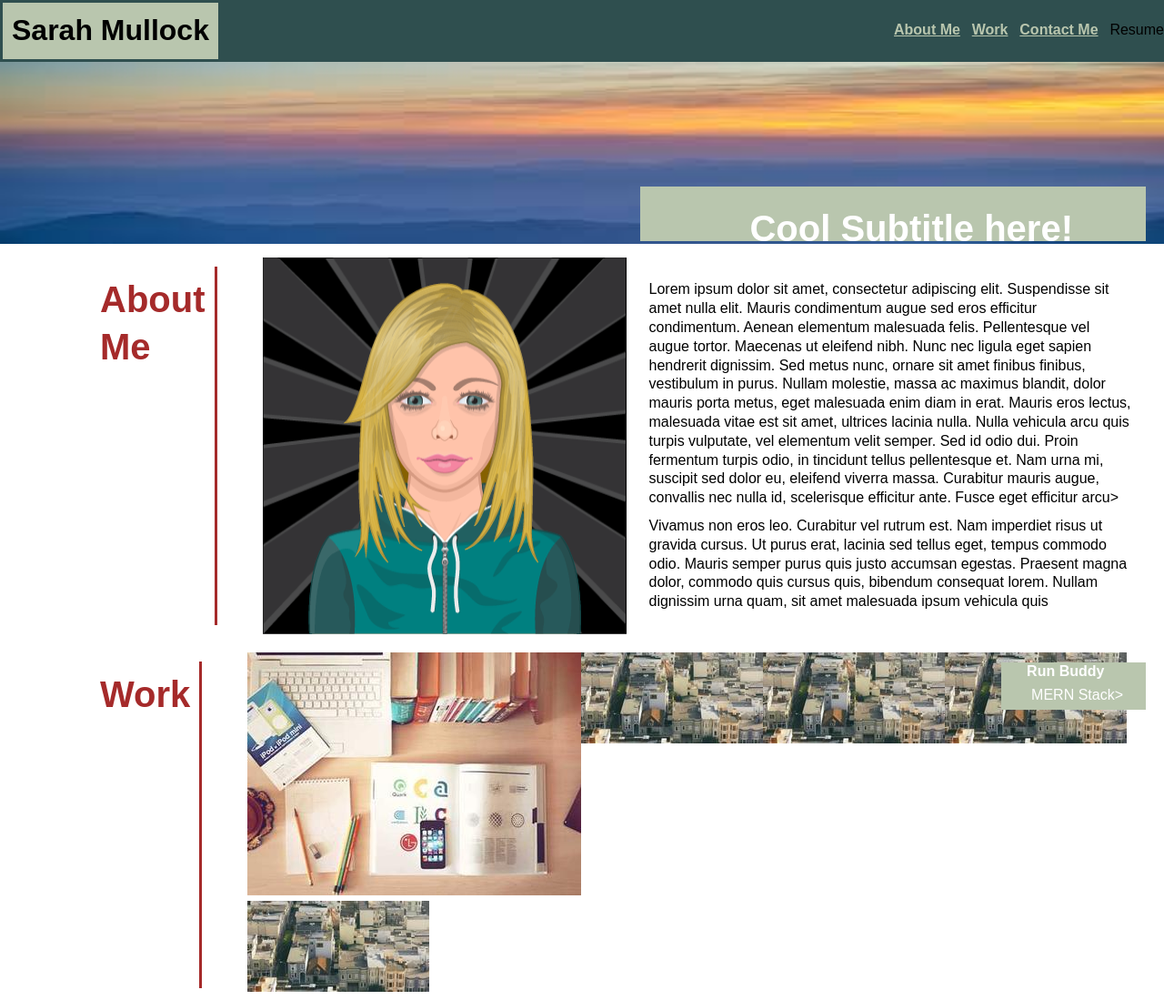
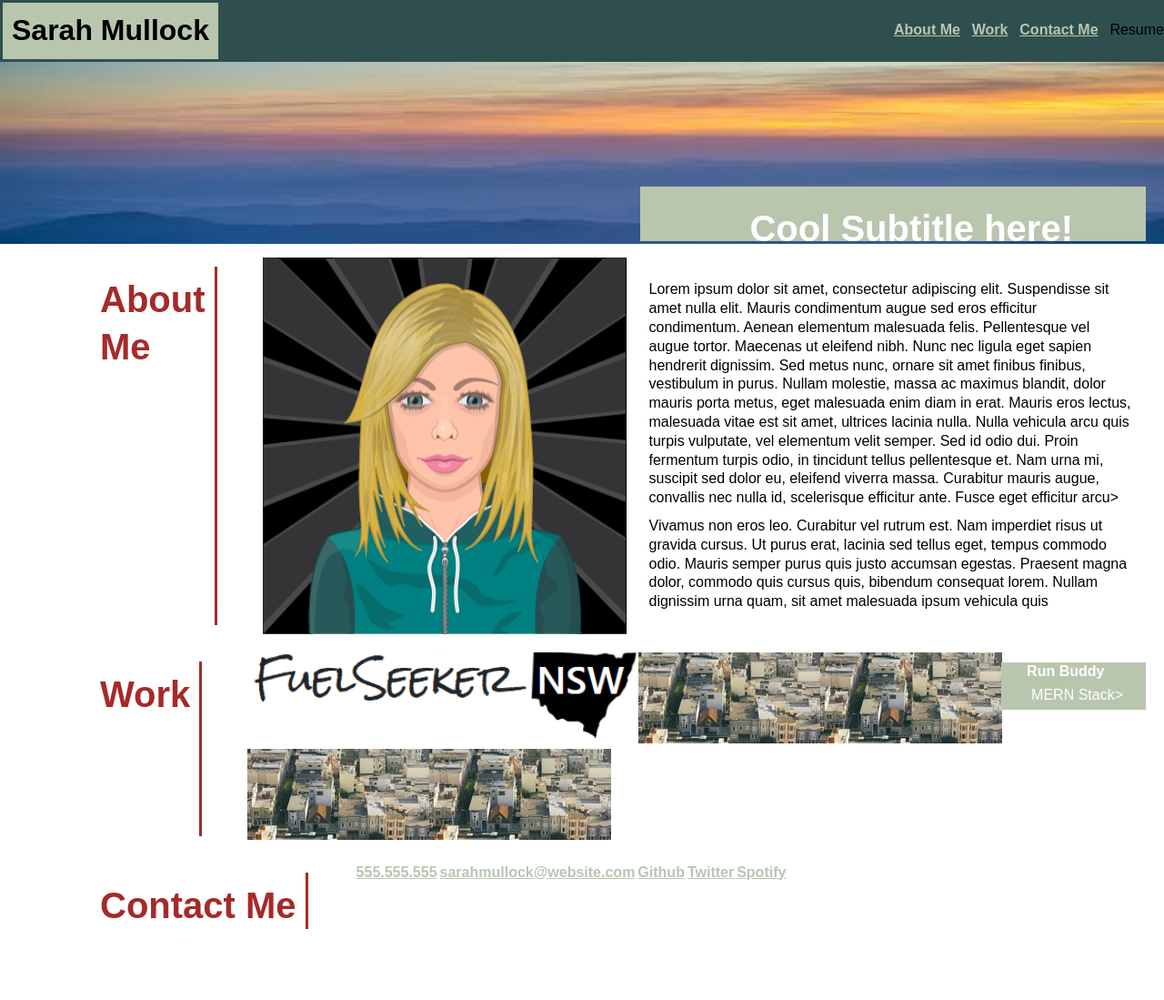
Before and after one commit to smullock/My_Portfolio, a plain HTML site: page index.html in a window 1280 px wide. Shown: the top 1099 px of the page at 91% size. After the commit the page ends 1041 px from the top, so only its background shows below. Drawn offline with Linux system fonts and the light colour scheme.

Commit message:
add fuelseeker project

```diff
--- a/index.html
+++ b/index.html
@@ -49,7 +49,7 @@
 
                 <div class = "otherProjects">
                     <div class = "projects1">
-                        <IMG src="Assets/Images/study.jpg">
+                        <a href="https://ptrcao.github.io/07-Project-1/"><IMG src="Assets/Images/fuelseeker.PNG"></a>
                             <div class="text-block">
                                 <h3>Surf report</h3>
                                 <p> MERN Stack></p>
```
Also changed, not shown: Assets/Images/fuelseeker.PNG (added).
